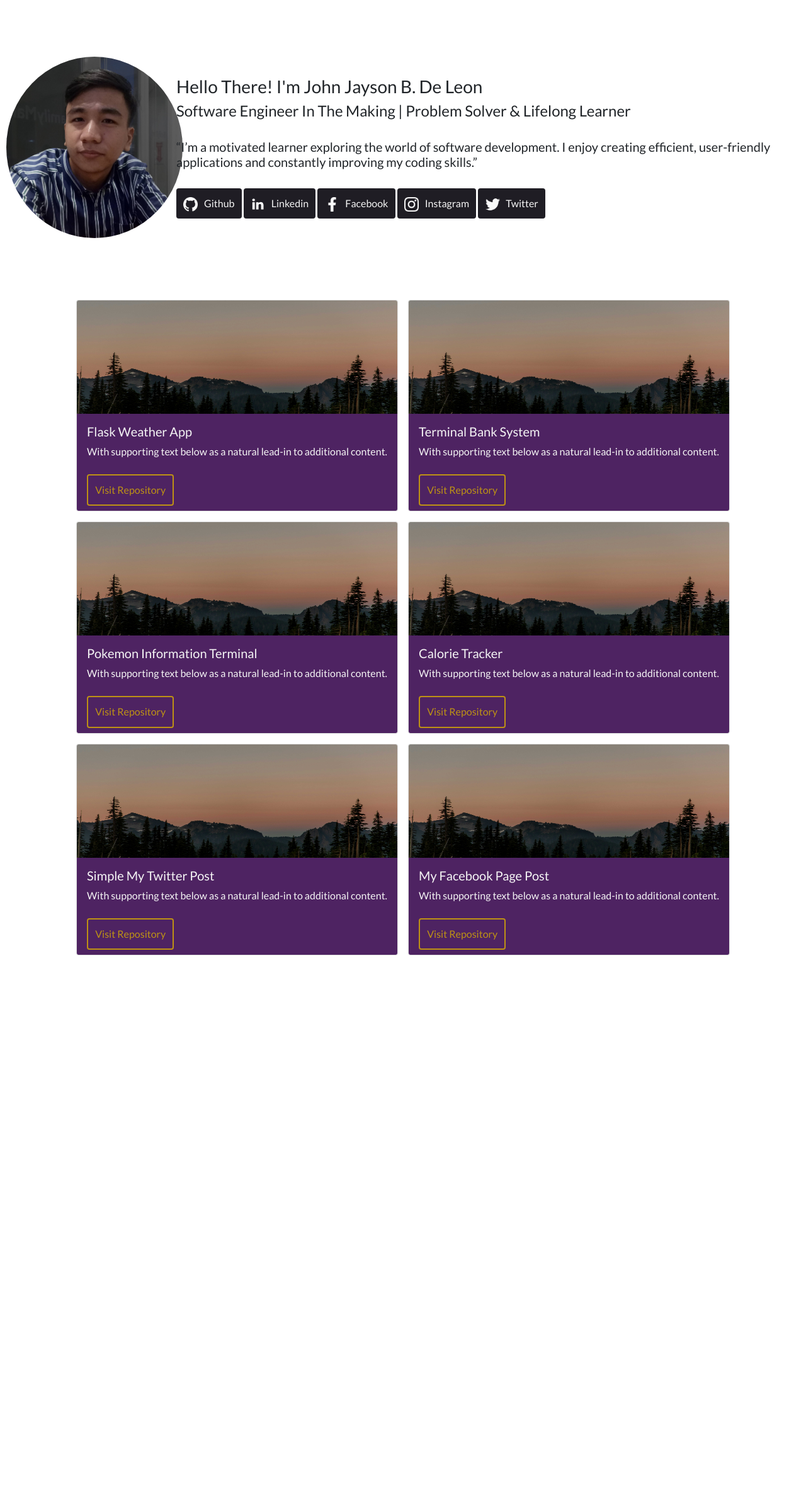
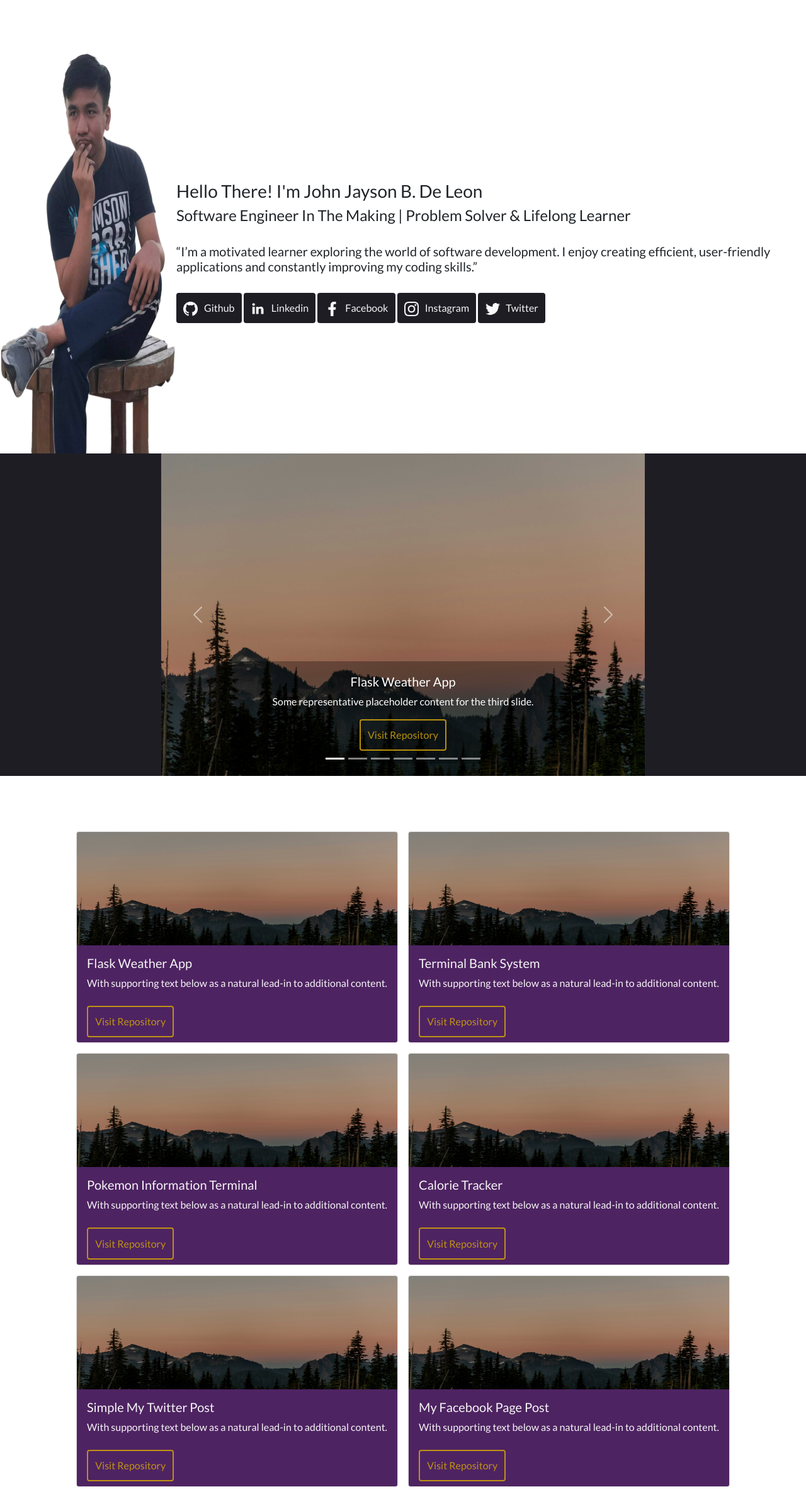
Before and after one commit to savjaylade84/jisun_portfolio, a Flask app: page / in a window 1280 px wide. Shown: the part 56-2425 px from the top of the page at 63% size. Before the commit the page ends 1573 px from the top, so only its background shows below. Run offline with Flask 3, Linux system fonts and the light colour scheme.

Commit message:
added carousel and redesign the introduction

```diff
--- a/static/css/style.css
+++ b/static/css/style.css
@@ -95,8 +95,9 @@
 
 /* image */
 .me {
-  border-radius: 100%;
-  margin: 10px 50px 10px 10px;
+  margin-right: 3em;
+  height: 40em;
+  width: 28em;
 }
 
 .icon {
@@ -136,4 +137,13 @@
 
 .bottom-margin-large {
   margin-bottom: 15em;
+}
+
+/* carousel */
+.main-carousel {
+  background-color: #1F1D24;
+  height: 50%;
+}
+.main-carousel .mx-auto {
+  width: 60%;
 }/*# sourceMappingURL=style.css.map */
--- a/static/css/style.scss
+++ b/static/css/style.scss
@@ -102,8 +102,9 @@ $accent-color-gold:rgba(202, 158, 12, 0.9);
 
 /* image */
 .me{
-    border-radius: 100%;
-    margin: 10px 50px 10px 10px;
+    margin-right: 3em;
+    height: 40em;
+    width: 28em;
 }
 
 .icon{
@@ -143,3 +144,13 @@ $accent-color-gold:rgba(202, 158, 12, 0.9);
 .bottom-margin-large{
     margin-bottom: 15em;
 }
+
+/* carousel */
+
+.main-carousel{
+    background-color: $primary-color-blackish;
+    height: 50%;
+    .mx-auto{
+        width: 60%;
+    }
+}
--- a/templates/index.html
+++ b/templates/index.html
@@ -42,8 +42,8 @@
 
         <div class="introduction top-margin-small d-flex justify-content-center align-items-center" id="introduction">
             <picture>
-                <source srcset=" {{ url_for('static',filename='/img/me.jpg') }} " type="image/svg+xml">
-                <img src=" {{ url_for('static',filename='/img/me.jpg') }} " class="img-fluid me" alt="..." height="300" width="300">
+                <source srcset=" {{ url_for('static',filename='/img/Jayson.png') }} " type="image/svg+xml">
+                <img src=" {{ url_for('static',filename='/img/Jayson.png') }} " class="img-fluid me" alt="...">
             </picture>
             <div>
                 <p class="h3 text-capitalize font-weight-bold">{{ information['Title'] }}</p>
@@ -82,6 +82,47 @@
             </div>
         </div>
 
+        <div class="main-carousel">
+        <div class="mx-auto ">
+        <div id="carouselExampleCaptions" class="carousel slide" data-bs-ride="carousel">
+            <div class="carousel-indicators">
+
+                {% for num in range(0,information['Project_List']|length) %}
+                    {% if num == 0 %}
+                        <button type="button" data-bs-target="#carouselExampleCaptions" data-bs-slide-to="{{num}}" class="active" aria-current="true" aria-label="Slide 1"></button>
+                    {% endif %}
+                    <button type="button" data-bs-target="#carouselExampleCaptions" data-bs-slide-to="{{ num }}" aria-label="Slide {{ num+1 }}"></button>
+                {% endfor %}
+            </div>
+            <div class="carousel-inner">
+                {% for project in information['Project_List'] %}
+
+                    {% if project['Name'] == 'Flask Weather App' %}
+                        <div class="carousel-item active">
+                    {% else %}
+                        <div class="carousel-item">
+                    {% endif %}
+                        <img src="{{ url_for('static',filename='/img/default.jpg') }}" class="d-block w-100" alt="...">
+                            <div class="carousel-caption d-none d-md-block" style="background-color: #0000004D;">
+                                <h5>{{ project['Name'] }}</h5>
+                                <p>Some representative placeholder content for the third slide.</p>
+                                <a href=" {{ project['Link'] }} " class="btn button button-gold">Visit Repository</a>
+                            </div>
+                        </div>
+                {% endfor %}
+            </div>
+            <button class="carousel-control-prev" type="button" data-bs-target="#carouselExampleCaptions" data-bs-slide="prev">
+                <span class="carousel-control-prev-icon" aria-hidden="true"></span>
+                <span class="visually-hidden">Previous</span>
+            </button>
+            <button class="carousel-control-next" type="button" data-bs-target="#carouselExampleCaptions" data-bs-slide="next">
+                <span class="carousel-control-next-icon" aria-hidden="true"></span>
+                <span class="visually-hidden">Next</span>
+            </button>
+        </div>
+        </div>
+        </div>
+
         <div class="card-deck top-margin-small d-flex justify-content-center flex-wrap" id="projects">
             {% for project in information['Project_List'] %}
                     <div class="card m-2">
@@ -99,7 +140,9 @@
                     </div>
             {% endfor %}
         </div>
+
         <link rel="stylesheet" type="text/css" href="{{ url_for('static', filename='css/style.css') }}">
+
 
         <form>
 
```
Also changed, not shown: static/img/Jayson.png (added), 1 other file.
